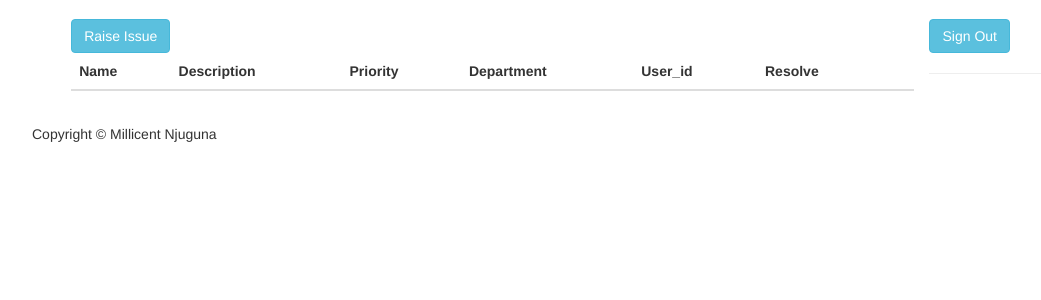
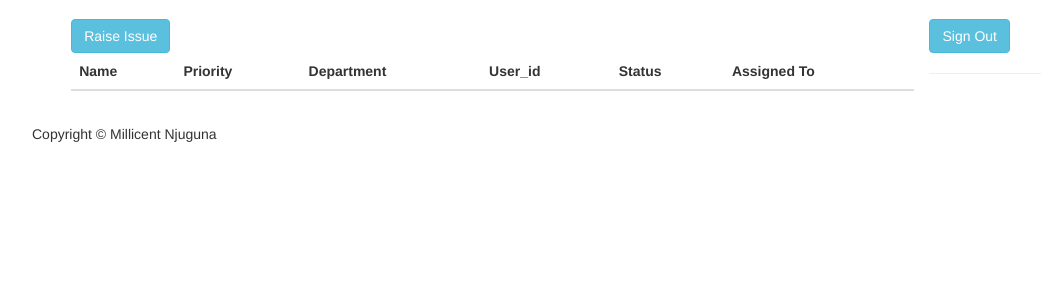
Before and after one commit to wanjikum/issue_tracker, a Flask app: page /user/viewissues in a window 1280 px wide. Shown: the part 51-351 px from the top of the page, without its empty margins (38-1079 px from the left). Run offline with Flask 2, Linux system fonts and the light colour scheme; a user stored in the database is signed in; lists and menus that the app fills with data are empty; some libraries are stand-ins or nearby versions.

Commit message:
Implement admin functionalities

```diff
--- a/app.py
+++ b/app.py
@@ -26,6 +26,7 @@ def sign_in():
         user = sessions.query(Users).filter_by(username =request.form['username'], password=request.form['password']).one()
         flash('You were successfully logged in')
         session['Username'] = request.form['username']
+        session['department'] = user.department
         session['id'] = user.id
         session['logged'] = True
         if user.designation == 'admin':
@@ -86,9 +87,8 @@ def user_view_issues():
 @app.route('/admin/viewissues')
 def admin_view_issues():
     """This function implements view issues"""
-    issues = sessions.query(Issues).all()
+    issues = sessions.query(Issues).filter_by(department= session['department']).all()
     users = sessions.query(Users).all()
-    print(users)
     return render_template("allissues.html", results=issues, users = users)
 
 @app.route('/signout')
@@ -111,7 +111,6 @@ def update_issue():
         issue_name = request.form['issue_name']
         status = request.form['status']
         assign_to = request.form['assign_to']
-        import pdb; pdb.set_trace()
         comment = request.form['comment']
         edit_issue = update(Issues).where(Issues.id==int(issue_id)).values(name=issue_name, assignned=assign_to, resolved=status, remarks=comment)
         sessions.execute(edit_issue)
--- a/templates/allissues.html
+++ b/templates/allissues.html
@@ -11,11 +11,11 @@
 	  <thead>
 		  <tr>
 		    <th>Name</th>
-		    <th>Description</th>
 		    <th>Priority</th>
 		    <th>Department</th>
 		    <th>User_id</th>
-		    <th>Resolve<th>
+		    <th>Status</th>
+		    <th>Assigned To</th>
 		  </tr>
 	  </thead>
 	  <tbody>
@@ -23,13 +23,16 @@
 		{% for i in results %}
 		<tr data-toggle="modal" data-target="#{{i.id}}">
 			<td>{{i.name}}</td>
-			<td>{{i.description}}</td>
 			<td>{{i.priority}}</td>
 			<td>{{i.department}}</td>
 			<td>{{i.user_id}}</td>
+			<td>{{i.resolved}}</td>
+			<td>{{i.assignned}}</td>
+
 			<td>
 		</tr>
 		<!-- Modal -->
+		{% if users%}
 		<div class="modal fade" id={{i.id}} tabindex="-1" role="dialog" aria-labelledby="myModalLabel">
 		 <div class="modal-dialog" role="document">
 		   <div class="modal-content">
@@ -74,6 +77,7 @@
 		   </div>
 		 </div>
 		</div>
+		{% endif%}
 		{% endfor %}
 	  </tbody>
 	</table>
```
Also changed, not shown: issue_tracker.db.
